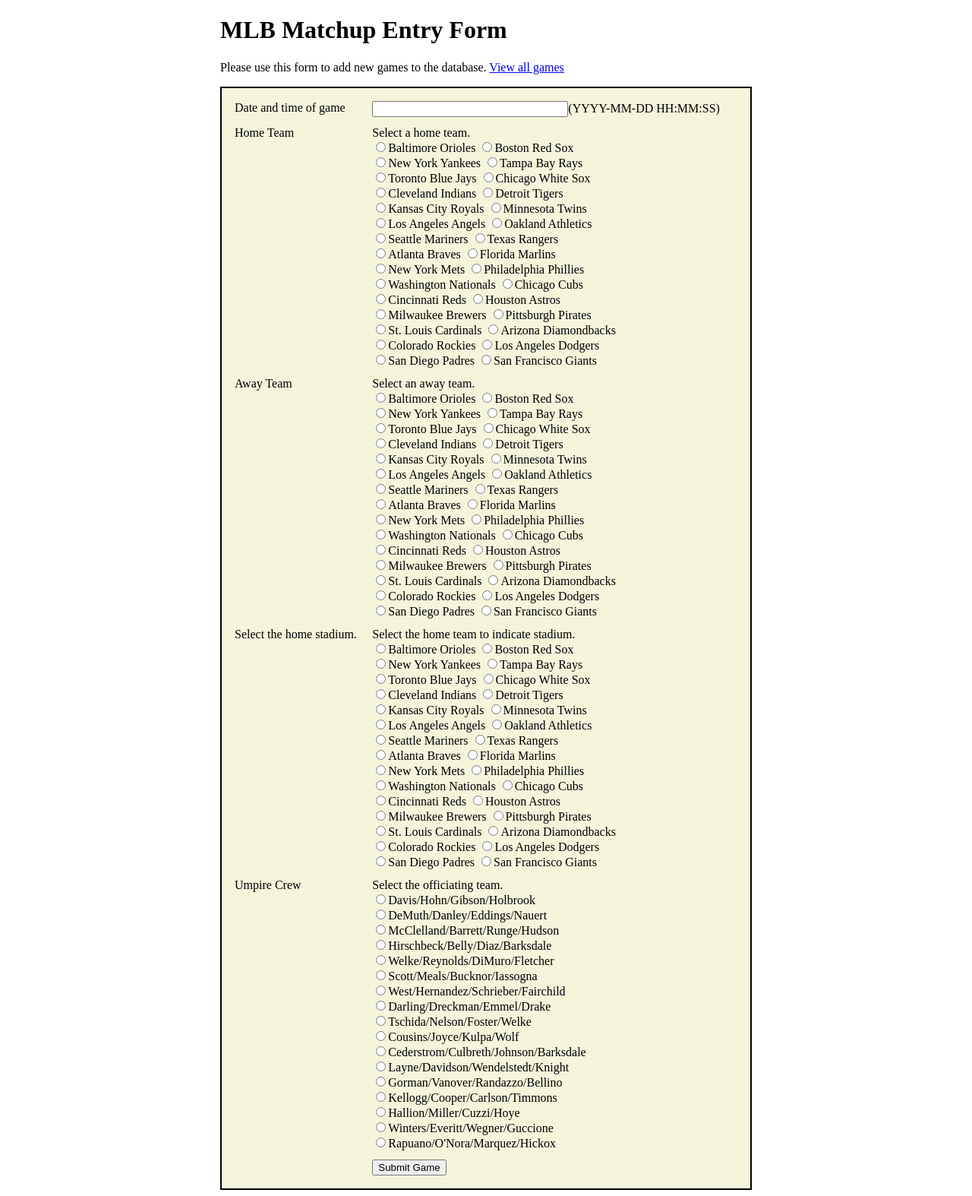
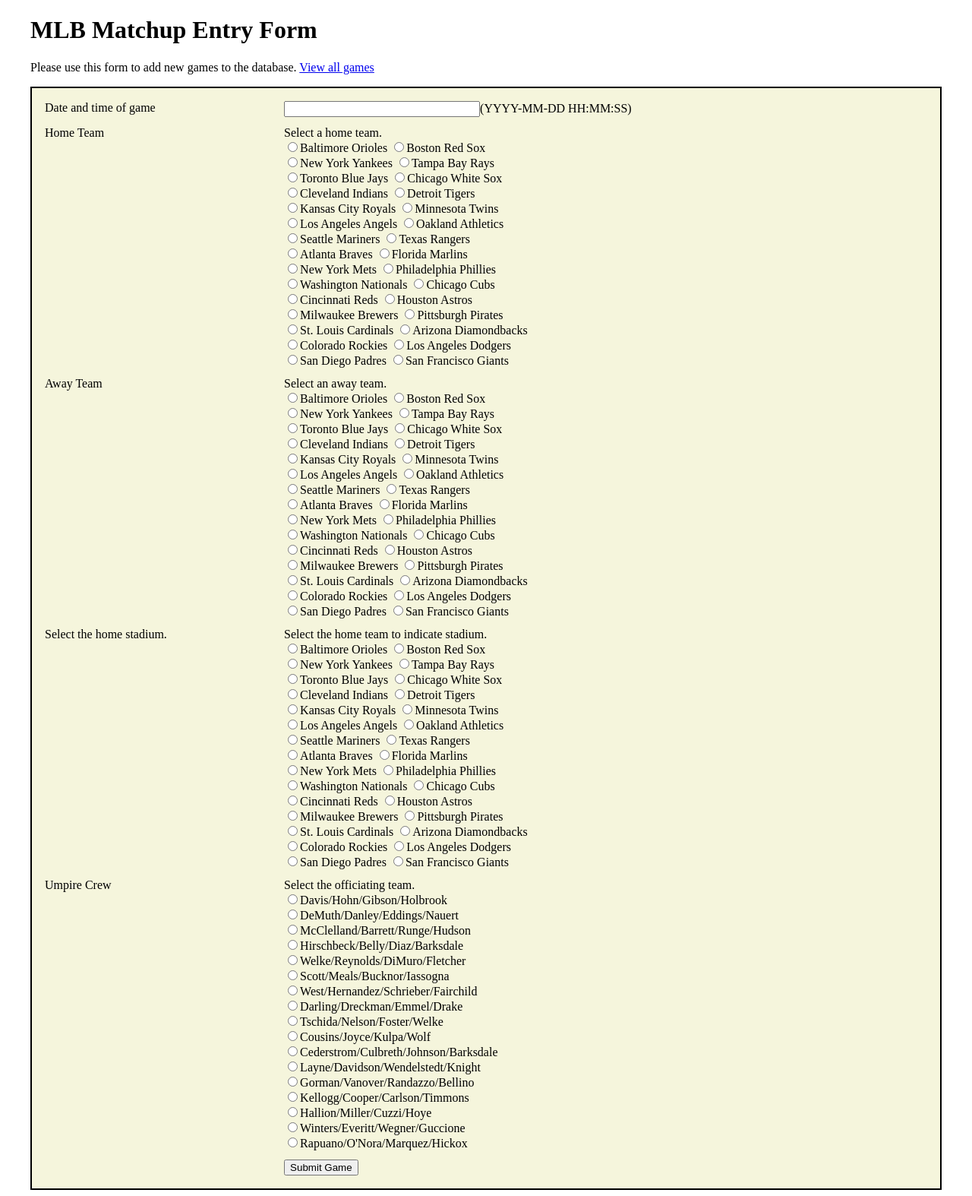
Before and after one commit to jmichaelward/Baseball-Database-Management-Project, a PHP site: page /game_new.php in a window 1280 px wide. Shown: the whole page at 76% size. Run offline with PHP 8.4, Linux system fonts and the light colour scheme.

Commit message:
Slightly adjust container styles.

```diff
--- a/app/assets/style.css
+++ b/app/assets/style.css
@@ -9,7 +9,8 @@
 
 #container {
     margin: 0 auto;
-    width: 700px;
+    max-width: 1200px;
+    width: 95%;
 }
 
 table {
```
